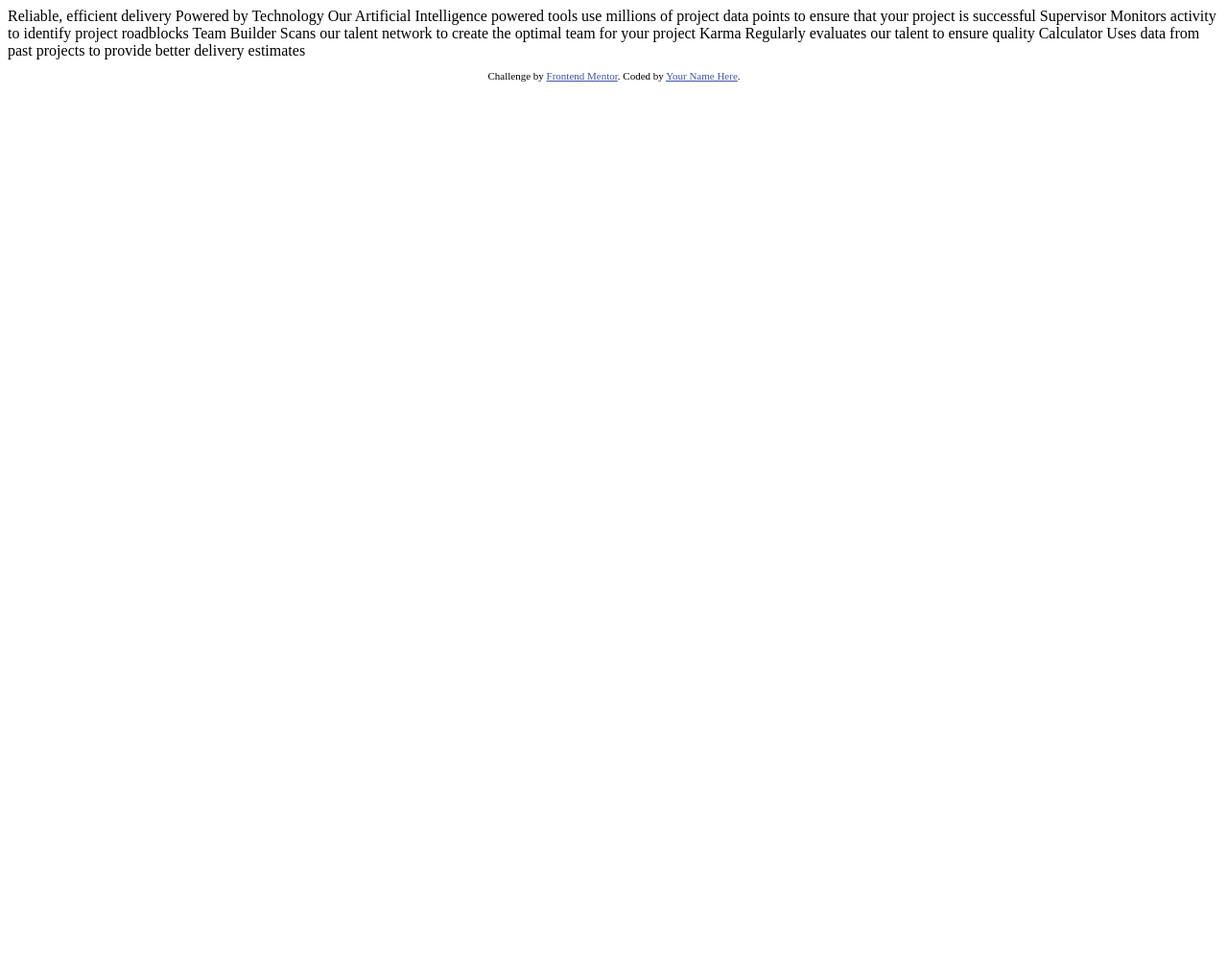
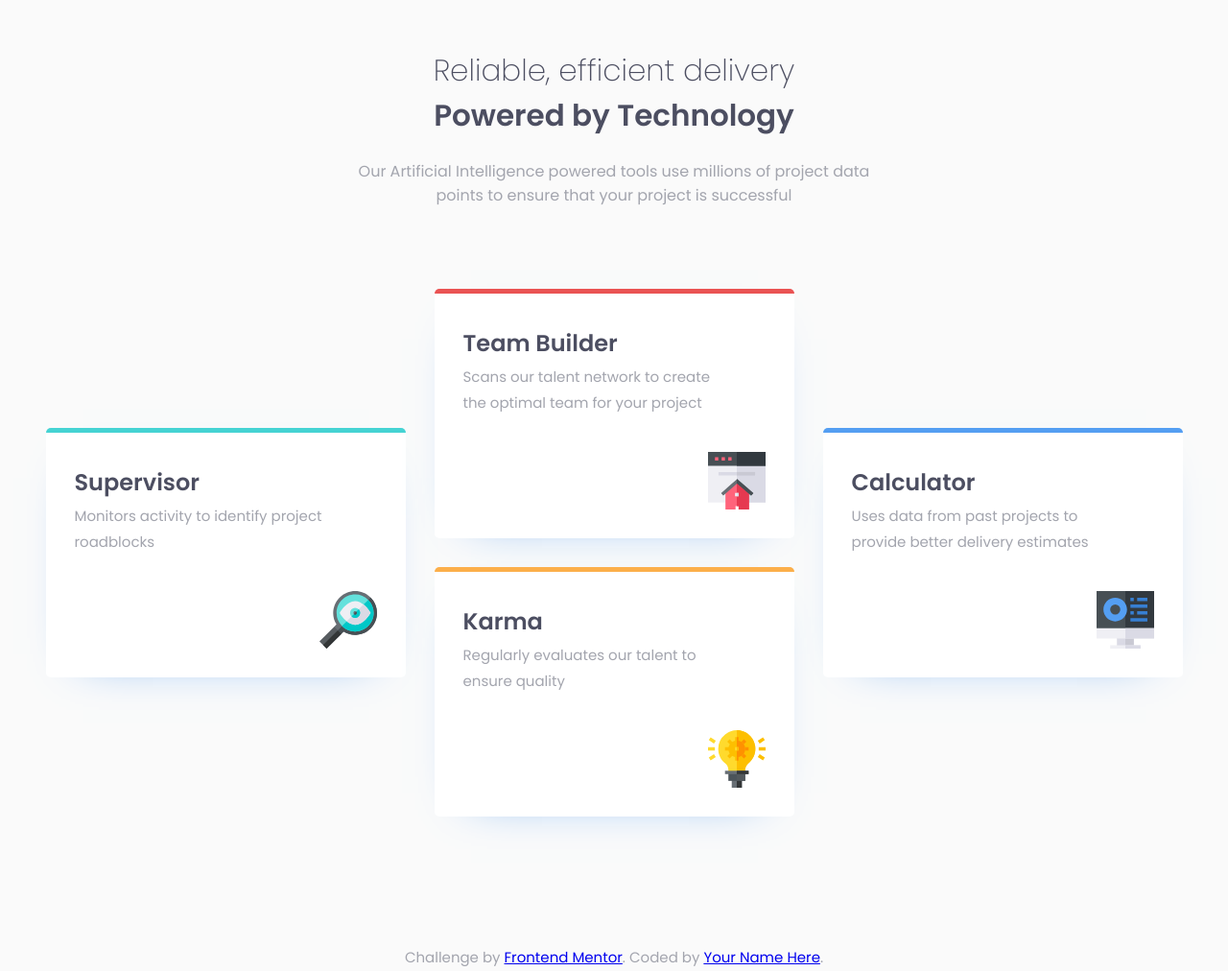
Before and after one commit to Briancarlo24/Four-Card-Feature-Section, a plain HTML site: page index.html in a window 1280 px wide. Shown: the whole page at 96% size. Before the commit the page ends 800 px from the top, so only its background shows below. Drawn offline with Linux system fonts and the light colour scheme.

Commit message:
completed challenge

```diff
--- a/index.html
+++ b/index.html
@@ -1,44 +1,79 @@
 <!DOCTYPE html>
 <html lang="en">
   <head>
-  <meta charset="UTF-8">
-  <meta name="viewport" content="width=device-width, initial-scale=1.0"> <!-- displays site properly based on user's device -->
+    <meta charset="UTF-8" />
+    <meta name="viewport" content="width=device-width, initial-scale=1.0" />
+    <!-- displays site properly based on user's device -->
 
-  <link rel="icon" type="image/png" sizes="32x32" href="./images/favicon-32x32.png">
-
+    <link
+      rel="icon"
+      type="image/png"
+      sizes="32x32"
+      href="./images/favicon-32x32.png"
+    />
+    <link rel="stylesheet" href="styles/style.css" />
     <title>Frontend Mentor | Four card feature section</title>
-
-  <!-- Feel free to remove these styles or customise in your own stylesheet 👍 -->
-  <style>
-    .attribution { font-size: 11px; text-align: center; }
-    .attribution a { color: hsl(228, 45%, 44%); }
-  </style>
   </head>
   <body>
+    <section class="main">
+      <div class="title">
+        <h1>
+          Reliable, efficient delivery <br /><span>Powered by Technology</span>
+        </h1>
+        <p>
+          Our Artificial Intelligence powered tools use millions of project data
+          points to ensure that your project is successful
+        </p>
+      </div>
 
-  Reliable, efficient delivery
-  Powered by Technology
+      <!-- CARD CONTAINER------------- -->
+      <div class="card-container">
+        <!-- LEFT COLUMN---------------------- -->
+        <div class="left col">
+          <div class="supervisor card">
+            <h2>Supervisor</h2>
+            <p>Monitors activity to identify project roadblocks</p>
+            <img src="images/icon-supervisor.svg" alt="" />
+          </div>
+        </div>
 
-  Our Artificial Intelligence powered tools use millions of project data points
-  to ensure that your project is successful
+        <!-- CENTER COLUMN-------------------- -->
+        <div class="center col">
+          <div class="team-builder card">
+            <h2>Team Builder</h2>
+            <p>
+              Scans our talent network to create the optimal team for your
+              project
+            </p>
+            <img src="images/icon-team-builder.svg" alt="" />
+          </div>
 
-  Supervisor
-  Monitors activity to identify project roadblocks
+          <div class="karma card">
+            <h2>Karma</h2>
+            <p>Regularly evaluates our talent to ensure quality</p>
+            <img src="images/icon-karma.svg" alt="" />
+          </div>
+        </div>
 
-  Team Builder
-  Scans our talent network to create the optimal team for your project
-
-  Karma
-  Regularly evaluates our talent to ensure quality
-
-  Calculator
+        <!-- RIGHT COLUMN--------------------- -->
+        <div class="right col">
+          <div class="calculator card">
+            <h2>Calculator</h2>
+            <p>
               Uses data from past projects to provide better delivery estimates
-
+            </p>
+            <img src="images/icon-calculator.svg" alt="" />
+          </div>
+        </div>
+      </div>
+    </section>
 
     <footer>
       <p class="attribution">
-      Challenge by <a href="https://www.frontendmentor.io?ref=challenge" target="_blank">Frontend Mentor</a>.
-      Coded by <a href="#">Your Name Here</a>.
+        Challenge by
+        <a href="https://www.frontendmentor.io?ref=challenge" target="_blank"
+          >Frontend Mentor</a
+        >. Coded by <a href="#">Your Name Here</a>.
       </p>
     </footer>
   </body>
--- /dev/null
+++ b/styles/style.scss
@@ -0,0 +1,176 @@
+@import url("https://fonts.googleapis.com/css2?family=Poppins:wght@200;400;600&display=swap");
+
+html {
+  box-sizing: border-box;
+}
+*,
+*:before,
+*:after {
+  font-family: "Poppins", sans-serif;
+  box-sizing: inherit;
+  margin: 0;
+  padding: 0;
+  // border: 1px solid lightgrey;
+}
+
+// ----------COLORS------------
+$primary-red: hsl(0, 78%, 62%);
+$primary-cyan: hsl(180, 62%, 55%);
+$primary-orange: hsl(34, 97%, 64%);
+$primary-blue: hsl(212, 86%, 64%);
+
+$neutral-very-dark-blue: hsl(234, 12%, 34%);
+$neutral-grayish-blue: hsl(229, 6%, 66%);
+$neutral-very-light-gray: hsl(0, 0%, 98%);
+
+h1,
+h2 {
+  color: $neutral-very-dark-blue;
+}
+
+p {
+  font-size: 15px;
+  color: $neutral-grayish-blue;
+  font-weight: 400;
+}
+
+body {
+  background-color: $neutral-very-light-gray;
+  text-align: center;
+  font-weight: 200;
+  font-size: 15px;
+  padding: 50px 15px;
+
+  .main {
+    // HEADER SECTION-----------------------
+    .title {
+      margin-bottom: 70px;
+      h1 {
+        font-weight: 200;
+        font-size: calc(15px + 2.5vw);
+        margin-bottom: 22px;
+
+        span {
+          font-weight: 600;
+          font-size: calc(15px + 2.5vw);
+        }
+      }
+    }
+
+    // CARD SECTION ----------------------
+
+    .card {
+      height: 220px;
+      padding: 20px;
+      margin: 0 5px 15px;
+      background: white;
+      border-radius: 5px;
+      box-shadow: 0px 14px 48px -38px $primary-blue;
+
+      h2 {
+        font-size: 1.5em;
+      }
+
+      img {
+        position: absolute;
+        right: 25px;
+        bottom: 25px;
+        width: 60px;
+      }
+    }
+
+    .card > * {
+      font-size: 14px;
+      text-align: left;
+      line-height: 1.8;
+    }
+
+    .supervisor {
+      border-top: 5px solid $primary-cyan;
+      position: relative;
+    }
+    .team-builder {
+      border-top: 5px solid $primary-red;
+      position: relative;
+    }
+    .karma {
+      border-top: 5px solid $primary-orange;
+      position: relative;
+    }
+    .calculator {
+      border-top: 5px solid $primary-blue;
+      position: relative;
+    }
+  }
+}
+
+// DESKTOP DESIGN -----------------------------
+@media screen and (min-width: 376px) {
+  body {
+    .main {
+      display: flex;
+      flex-wrap: wrap;
+
+      justify-content: center;
+
+      .title {
+        width: 550px;
+
+        h1 {
+          font-weight: 200;
+          font-size: calc(15px + 1.25vw);
+          margin-bottom: 22px;
+
+          span {
+            font-weight: 600;
+            font-size: calc(15px + 1.25vw);
+          }
+        }
+        p {
+          font-size: 16px;
+        }
+      }
+    }
+
+    .card-container {
+      padding: 0 5%;
+      width: 100%;
+      display: flex;
+      justify-content: center;
+      align-items: center;
+      margin-bottom: 120px;
+
+      .col {
+        width: 410px;
+        display: flex;
+        flex-wrap: wrap;
+
+        justify-content: center;
+        align-items: center;
+
+        .card {
+          margin: 15px;
+          padding: 30px;
+          width: 375px;
+          height: 260px;
+
+          h2 {
+            font-size: 1.6em;
+          }
+
+          p {
+            padding-right: 50px;
+            font-size: 15px;
+          }
+
+          img {
+            position: absolute;
+            right: 30px;
+            bottom: 30px;
+            width: 60px;
+          }
+        }
+      }
+    }
+  }
+}
```
Also changed, not shown: styles/style.css (added), 1 other file. Lines whose indentation alone changed are shown as unchanged.
